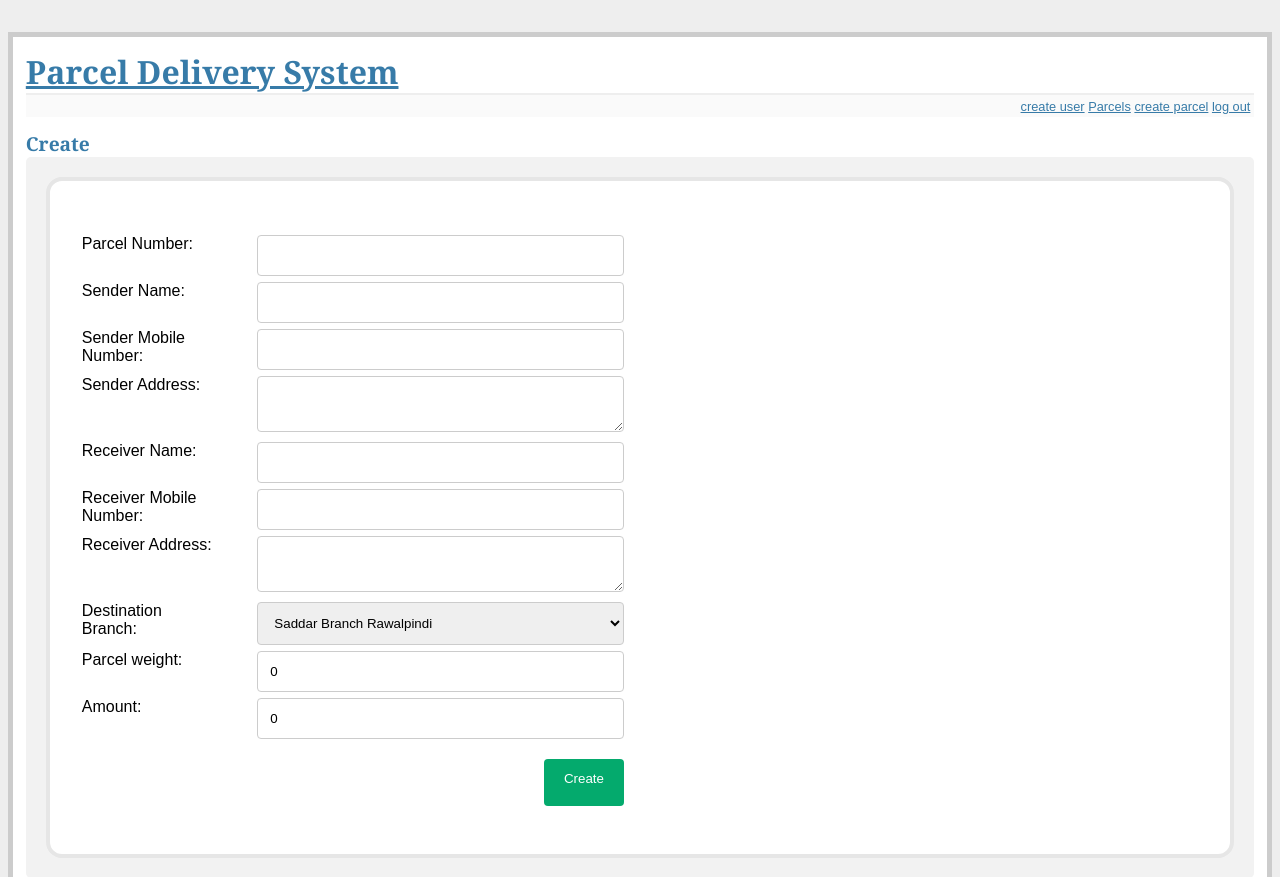
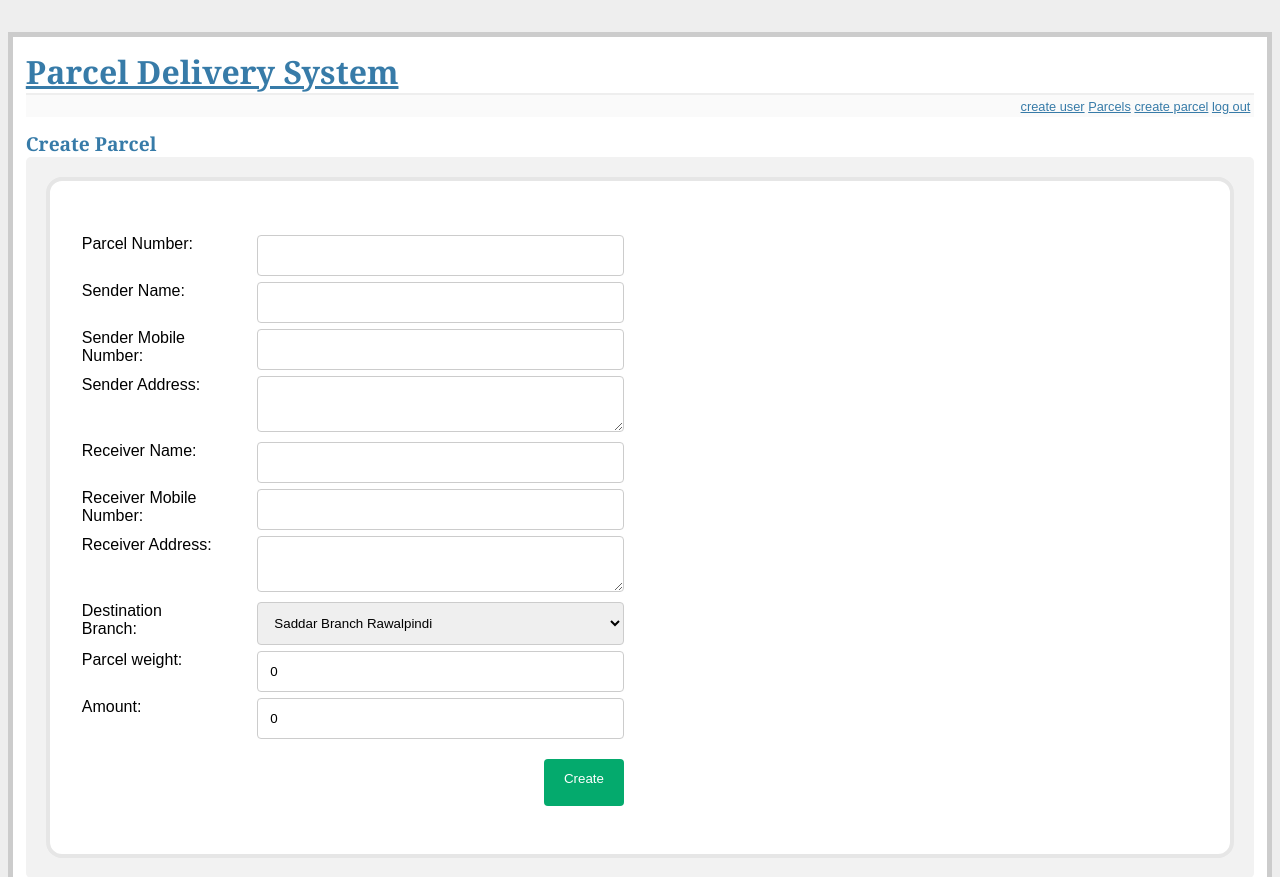
Before and after one commit to bilal-asghar/chatbot, a Flask app: page /create/ in a window 1280 px wide. Shown: the top 877 px of the page. Run offline with Flask 2, Linux system fonts and the light colour scheme; a user stored in the database is signed in; data comes from the database, SQL or seed files in the repository.

Commit message:
update heading of create parcel

```diff
--- a/twitter/templates/create.html
+++ b/twitter/templates/create.html
@@ -1,6 +1,8 @@
 {% extends "layout.html" %}
 {% block body %}
-  <h2>Create</h2>
+
+<title>Update Parcel</title>
+  <h2>Create Parcel</h2>
 <div class="container">
 <form action="{{ url_for('create') }}" method=post>
     <dl>
```
